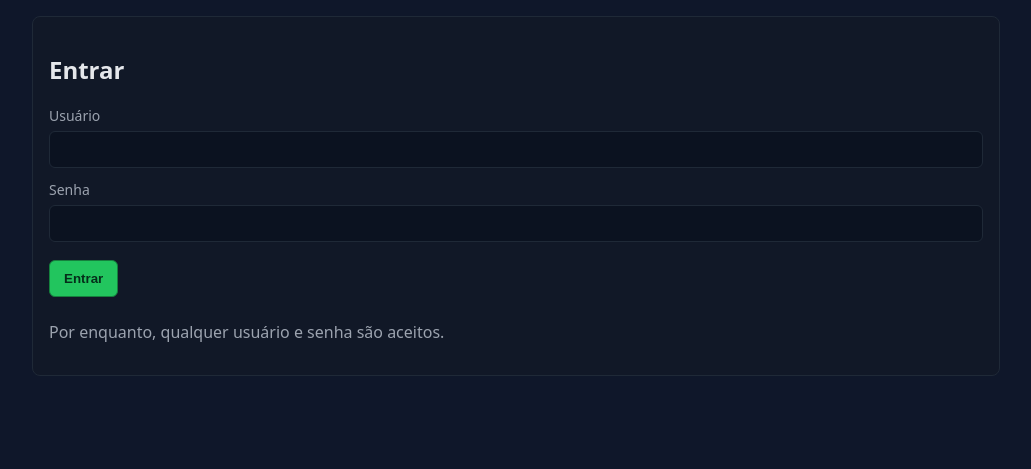
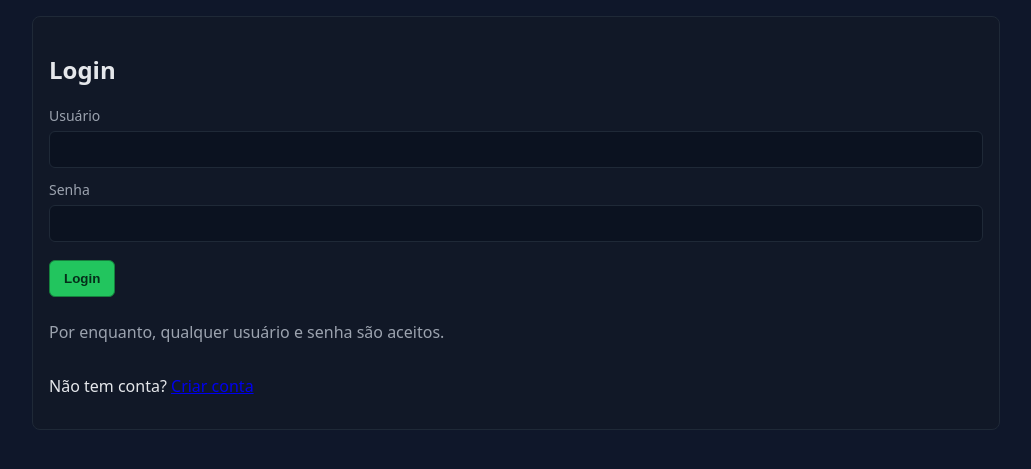
Before and after one commit to FabianoTaguchi/Fazenda1.0, a Flask app: page / in a window 1280 px wide. Shown: the part 47-516 px from the top of the page, without its empty margins (124-1155 px from the left). Run offline with Flask 2, Linux system fonts and the light colour scheme.

Commit message:
Atualiza login.html: botão Login e link Criar conta

```diff
--- a/templates/login.html
+++ b/templates/login.html
@@ -2,7 +2,7 @@
 {% block title %}Entrar — Propriedades Rurais{% endblock %}
 {% block content %}
 <section class="card">
-  <h1>Entrar</h1>
+  <h1>Login</h1>
   <form class="form" method="post">
     <div class="form-row">
       <label for="username">Usuário</label>
@@ -13,9 +13,12 @@
       <input type="password" id="password" name="password" required />
     </div>
     <div class="form-actions">
-      <button type="submit" class="button">Entrar</button>
+      <button type="submit" class="button">Login</button>
     </div>
     <p style="color:#9ca3af;margin-top:12px;">Por enquanto, qualquer usuário e senha são aceitos.</p>
   </form>
+  <p style="margin-top:16px;">
+    Não tem conta? <a href="{{ url_for('register') }}">Criar conta</a>
+  </p>
 </section>
 {% endblock %}
```
